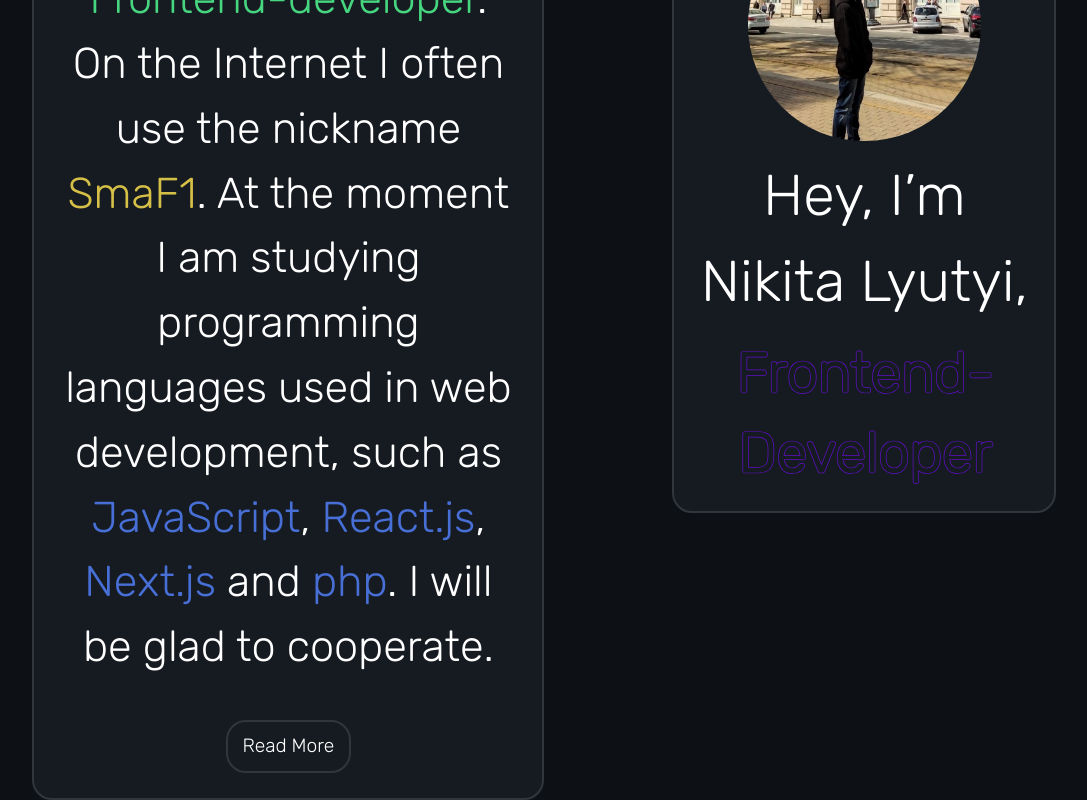
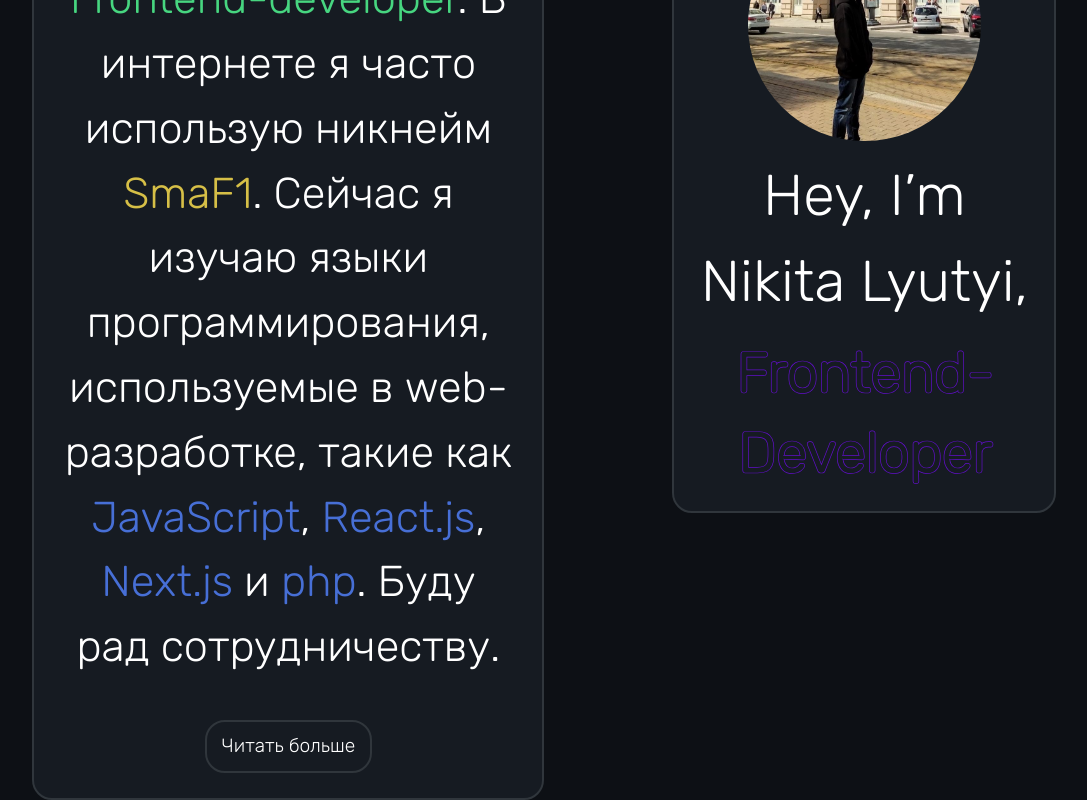
Before and after one commit to L1tDeV/Portfolio, a Next.js app: page /info in a window 1280 px wide. Shown: the part 270-1070 px from the top of the page, without its empty margins (70-1157 px from the left). Built offline with nearby package versions, Linux system fonts and the light colour scheme.

Commit message:
Add files via upload

```diff
--- a/src/app/components/Main.js
+++ b/src/app/components/Main.js
@@ -12,7 +12,7 @@ const Block1 = () => {
 const Block2 = () => {
     return(
         <div className={styles.box}>
-            <h2>On the internet, you may know me as <span className={styles.box_2_txt}>SmaF1</span></h2>
+            <h2>В интернете известнее как <span className={styles.box_2_txt}>SmaF1</span></h2>
         </div>
     )
 }
--- a/src/app/info/components/Main.js
+++ b/src/app/info/components/Main.js
@@ -18,11 +18,11 @@ const Information = ({btn}) => {
     return(
         <div>
             <div className={styles.box}>
-                <h2>I am a beginner <span className={styles.green_txt}>Frontend-developer</span>.
-            On the Internet I often use the nickname <span className={styles.yellow_txt}>SmaF1</span>.
-            At the moment I am studying program&shy;ming languages used in web develop&shy;ment, such as <span className={styles.blue_txt}>JavaScript</span>,
-            <span className={styles.blue_txt}> React.js</span>, <span className={styles.blue_txt}>Next.js</span> and <span className={styles.blue_txt}>php</span>.
-            I will be glad to cooperate.</h2>
+                <h2>Я начинающий <span className={styles.green_txt}>Frontend-developer</span>.
+            В интернете я часто использую никнейм<span className={styles.yellow_txt}> SmaF1</span>.
+            Сейчас я изучаю языки програм&shy;мирования, используемые в web-разработке, такие как <span className={styles.blue_txt}>JavaScript</span>,
+            <span className={styles.blue_txt}> React.js</span>, <span className={styles.blue_txt}>Next.js</span> и <span className={styles.blue_txt}>php</span>.
+            Буду рад сотрудничеству.</h2>
                 {btn}
             </div>
         </div>
@@ -121,7 +121,7 @@ const Main = () =>{
     const [position, usePosition] = useState(true)
     return (
         <main>
-            {position && <AboutMe btn={<button className={styles.go_btn} onClick={() => usePosition(!position)}>Read More</button>} />}
+            {position && <AboutMe btn={<button className={styles.go_btn} onClick={() => usePosition(!position)}>Читать больше</button>} />}
             {!position && <Achivements btn={<div className={styles.back}><button className={styles.back_btn} onClick={() => usePosition(!position)}><img src='/back.png' className={styles.btn_img} /></button></div>} />}
         </main>
     )
```
